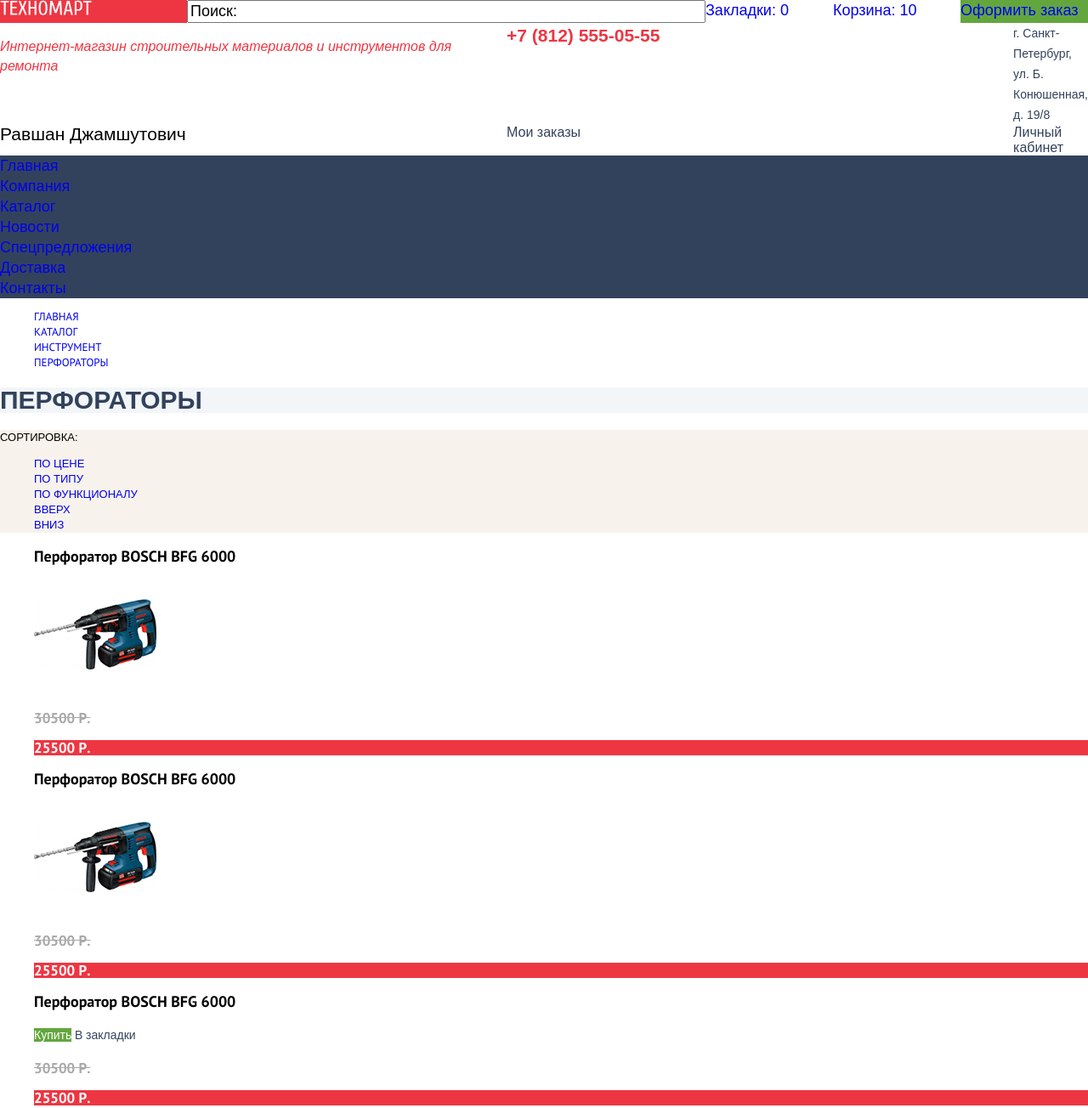
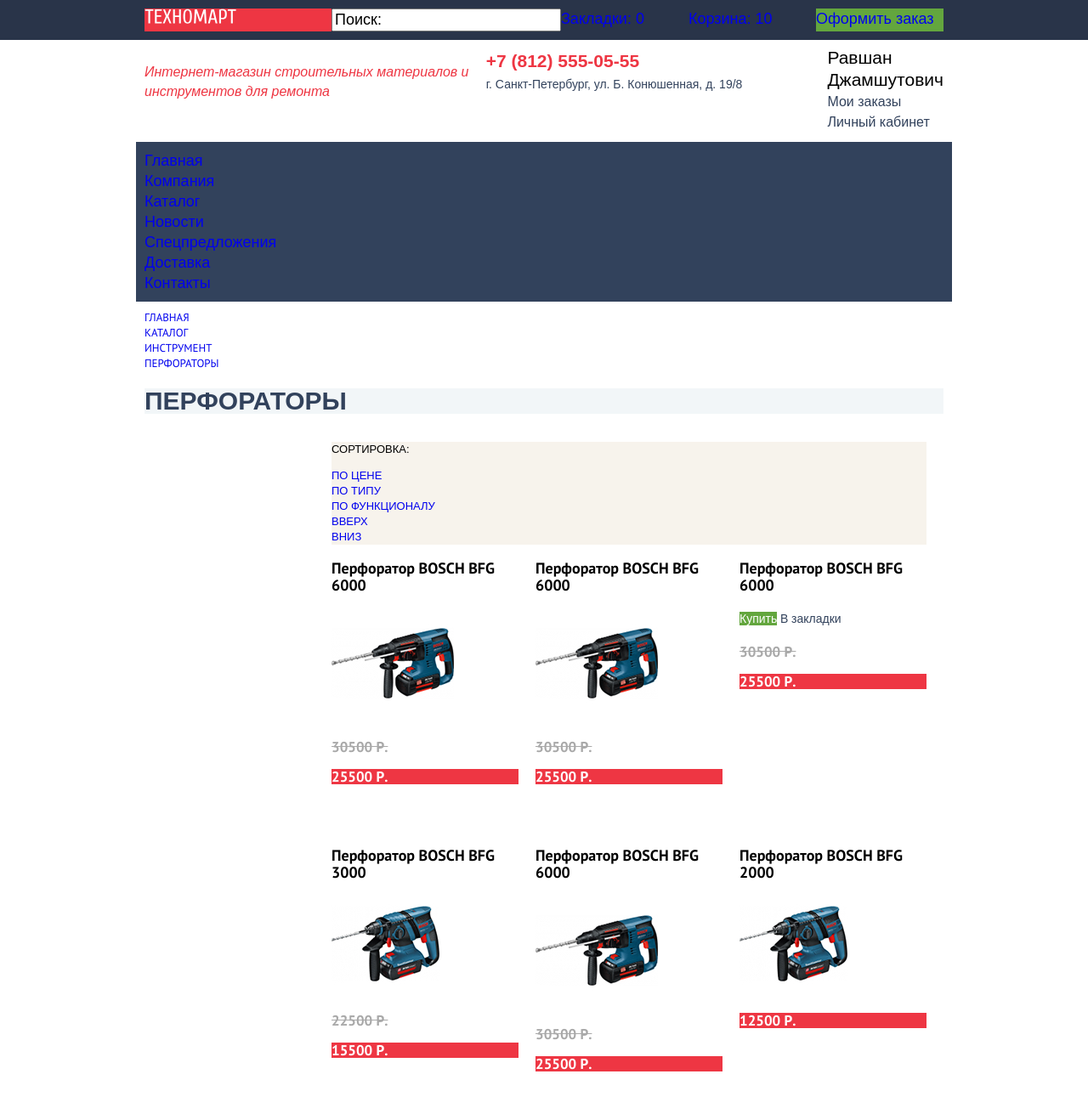
Before and after one commit to maxyma-sanx/1587651-technomart-29, a plain HTML site: page catalog.html in a window 1280 px wide. Shown: the top 1304 px of the page at 85% size. Drawn offline with Linux system fonts and the light colour scheme; a web font is replaced by a local one.

Commit message:
Домашнее задание по гридам, страница каталога

```diff
--- a/catalog.html
+++ b/catalog.html
@@ -14,7 +14,8 @@
 <body class="page-body catalog-page">
 
   <header class="main-header">
-    <div class="main-header-panel">
+    <div class="main-header-bar">
+      <div class="main-header-panel center-container">
         <a href="index.html" class="main-header-logo"><img src="img/icons/logo-technomart.svg" width="108" height="18"
             alt="Логотип Техномарт"></a>
         <!-- Обернуть в form -->
@@ -23,15 +24,20 @@
         <a href="#" class="cart">Корзина: 10</a>
         <a href="#" class="checkout">Оформить заказ</a>
       </div>
-    <div class="main-header-info">
+    </div>
+    <div class="main-header-info center-container">
       <p class="main-header-promo">Интернет-магазин строительных материалов и инструментов для ремонта</p>
+      <div class="header-contacts-container">
         <a href="tel:+78125550555" class="main-header-number">+7 (812) 555-05-55</a>
         <address class="main-header-adress">г. Санкт-Петербург, ул. Б. Конюшенная, д. 19/8</address>
+      </div>
+      <div class="reg-buttons-container">
         <a href="#" class="client-info">Равшан Джамшутович</a>
         <a href="#" class="my-order">Мои заказы</a>
         <a href="#" class="my-account">Личный кабинет</a>
       </div>
-    <nav class="main-nav">
+    </div>
+    <nav class="main-nav center-container">
       <ul class="site-nav">
         <li class="site-nav-link"><a href="index.html">Главная</a></li>
         <li class="site-nav-link"><a href="#">Компания</a></li>
@@ -44,7 +50,7 @@
     </nav>
   </header>
 
-  <main class="container">
+  <main class="container center-container">
     <ul class="breadcrumbs">
       <li class="breadcrumbs-item"><a href="index.html">Главная</a></li>
       <!-- Пока что текст заглушка, потом здесь будет иконка -->
@@ -57,9 +63,10 @@
     </div>
     <section class="catalog-content">
       <h2 class="visually-hidden">Каталог</h2> <!-- Будет скрыто -->
-
+      <div class="catalog-content-container">
+        <div class="filter-column"></div>
         <!-- Здесь будет фильтр товаров -->
-
+        <div class="catalog-column">
           <!-- Каталог товаров -->
           <div class="catalog-sorting-container">
             <p class="catalog-sorting-text">Сортировка:</p>
@@ -151,6 +158,8 @@
             <li class="catalog-pagination-item"><a href="#">3</a></li>
             <li class="catalog-pagination-item"><a href="#">Следующая</a></li>
           </ul>
+        </div>
+      </div>
     </section>
     <section class="catalog-additional-info">
       <h2 class="catalog-additional-title">Пара слов о перфораторах</h2>
@@ -165,7 +174,8 @@
   </main>
 
   <footer class="page-footer main-footer">
-    <div class="footer-nav-line">
+    <div class="footer-background-top">
+      <div class="footer-nav-line center-container">
         <a href="index.html" class="main-footer-logo"><img src="img/icons/logo-technomart.svg" width="108" height="18"
             alt="Логотип Техномарт"></a>
         <ul class="footer-nav">
@@ -176,9 +186,11 @@
           <li class="footer-nav-link"><a href="#">Контакты</a></li>
         </ul>
       </div>
-    <div class="footer-info-line">
+      <div class="footer-info-line center-container">
+        <div class="footer-contacts-container">
           <address class="main-footer-adress">г. Санкт-Петербург, ул. Б. Конюшенная, д. 19/8</address>
           <a href="tel:+78125550555" class="main-footer-number">+7 (812) 555-05-55</a>
+        </div>
         <ul class="footer-special">
           <li class="footer-special-link"><a href="#">Материалы</a></li>
           <li class="footer-special-link"><a href="#">Техника</a></li>
@@ -186,9 +198,13 @@
           <li class="footer-special-link"><a href="#">Спецпредложения</a></li>
         </ul>
       </div>
-    <div class="footer-copyright">
+    </div>
+    <div class="footer-background-bottom">
+      <div class="footer-copyright center-container">
+        <div class="copyright-text-container">
           <p class="footer-copyright-text">© 2010–2019 Компания «Техномарт»</p>
           <p class="footer-copyright-text">Все права защищены</p>
+        </div>
         <ul class="footer-social">
           <li class="social-logo">
             <a href="#">
@@ -206,6 +222,7 @@
             </a>
           </li>
         </ul>
+        <div class="copyright-text-container">
           <p class="footer-copyright-text">
             Обратная связь:
             <a href="mailto:mail@htmlacademy.ru" class="main-footer-mail">mail@htmlacademy.ru</a>
@@ -216,6 +233,8 @@
               target="_blank">htmlacademy.ru</a>
           </p>
         </div>
+      </div>
+    </div>
   </footer>
 
 </body>
--- a/css/style.css
+++ b/css/style.css
@@ -448,6 +448,8 @@ img {
 /* Catalog */
 
 .breadcrumbs {
+  margin: 0;
+  padding: 0;
   list-style: none;
 }
 
@@ -481,6 +483,8 @@ img {
 }
 
 .catalog-sorting-list {
+  margin: 0;
+  padding: 0;
   list-style: none;
 }
 
@@ -496,6 +500,12 @@ img {
 }
 
 .catalog-product-list {
+  display: grid;
+  grid-template-columns: 1fr 1fr 1fr;
+  grid-template-rows: 318px;
+  gap: 20px;
+  margin: 0;
+  padding: 0;
   list-style: none;
 }
 
@@ -540,7 +550,14 @@ img {
   color: var(--basic-mediumblue);
 }
 
+.catalog-content-container {
+  display: grid;
+  grid-template-columns: 220px 700px;
+}
+
 .catalog-pagination {
+  margin: 0;
+  padding: 0;
   list-style: none;
 }
 
```
Lines whose indentation alone changed are shown as unchanged.
